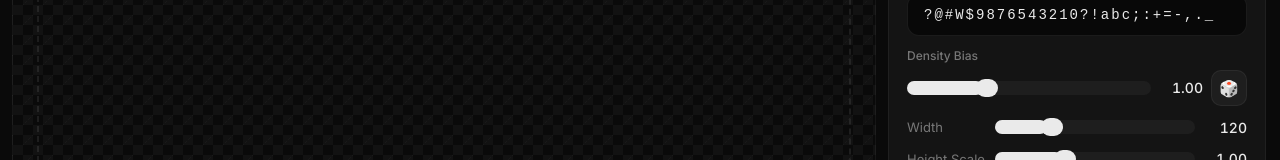
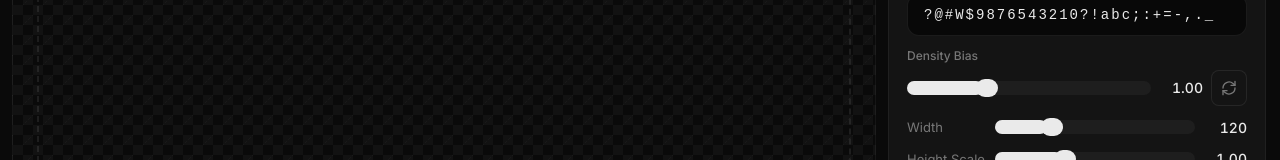
Before and after one commit to nafisalamkhan/Opaque, a React (Vite) app: page / in a window 1280 px wide. Shown: the part 182-342 px from the top of the page. Built offline with nearby package versions, Linux system fonts and the light colour scheme.

Commit message:
ui polish

```diff
--- a/src/App.css
+++ b/src/App.css
@@ -703,25 +703,37 @@
 }
 
 .btn-sm {
-  background: var(--bg-surface);
-  border: 1px solid var(--border-subtle);
+  background: rgba(20, 20, 20, 0.6);
+  border: 1px solid rgba(255, 255, 255, 0.08);
   color: var(--text-muted);
-  font-size: 16px;
   width: 36px;
   height: 36px;
   padding: 0;
   cursor: pointer;
-  border-radius: 10px;
+  border-radius: 8px;
   display: flex;
   align-items: center;
   justify-content: center;
   flex-shrink: 0;
-  transition: background 0.12s, color 0.12s;
+  transition: background 0.12s, color 0.12s, border-color 0.12s;
 }
 
 .btn-sm:hover {
-  background: var(--bg-hover);
-  color: var(--text-primary);
+  background: rgba(255, 255, 255, 0.06);
+  color: #FFFFFF;
+  border-color: rgba(255, 255, 255, 0.2);
+}
+
+.theme-light .btn-sm {
+  background: rgba(0, 0, 0, 0.04);
+  border-color: rgba(0, 0, 0, 0.08);
+  color: #6B7A6F;
+}
+
+.theme-light .btn-sm:hover {
+  background: rgba(0, 0, 0, 0.06);
+  color: #0A2510;
+  border-color: rgba(0, 0, 0, 0.2);
 }
 
 /* ─── Hidden ─── */
--- a/src/App.jsx
+++ b/src/App.jsx
@@ -131,6 +131,17 @@ function InvertIcon() {
     <svg viewBox="0 0 24 24" width="16" height="16" stroke="currentColor" fill="none" strokeWidth="2" strokeLinecap="round" strokeLinejoin="round">
       <circle cx="12" cy="12" r="10"/>
       <path d="M12 2a10 10 0 0 1 0 20"/>
+    </svg>
+  );
+}
+
+function ShuffleIcon() {
+  return (
+    <svg viewBox="0 0 24 24" width="16" height="16" stroke="currentColor" fill="none" strokeWidth="2" strokeLinecap="round" strokeLinejoin="round">
+      <path d="M21 2v6h-6"/>
+      <path d="M3 12a9 9 0 0 1 15-6.7L21 8"/>
+      <path d="M3 22v-6h6"/>
+      <path d="M21 12a9 9 0 0 1-15 6.7L3 16"/>
     </svg>
   );
 }
@@ -550,7 +561,7 @@ body{background:${bg};color:${bodyColor};font:16px VT323,'Courier New',monospace
                         value={densityBias} onChange={e => setDensityBias(Number(e.target.value))} />
                     </div>
                     <span className="slider-value">{densityBias.toFixed(2)}</span>
-                    <button className="btn-sm" onClick={handleRandomBias} title="Randomize">🎲</button>
+                    <button className="btn-sm" onClick={handleRandomBias} title="Randomize"><ShuffleIcon /></button>
                   </div>
                 </div>
                 <Slider label="Width" value={width} min={40} max={350} step={1} onChange={setWidth} />
```
